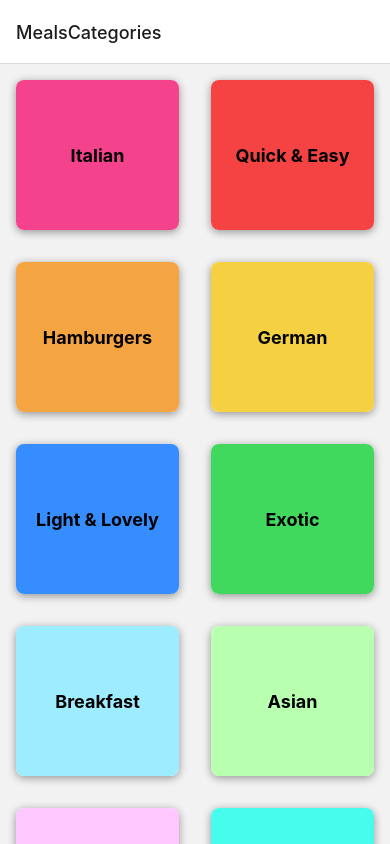
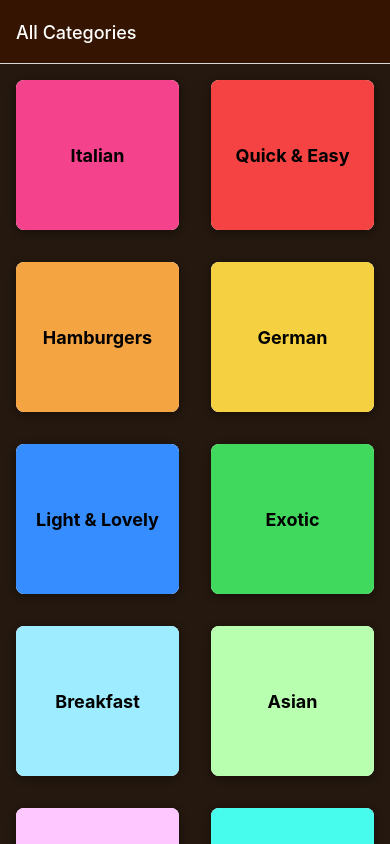
Before and after one commit to pakyardim/Meals-App-RN, a React Native app: screen /MealsCategories in a window 390 px wide. Built offline with nearby package versions, Linux system fonts and the light colour scheme.

Commit message:
ui(header&background): style screen header and backgrounds dynamically

```diff
--- a/App.js
+++ b/App.js
@@ -5,18 +5,28 @@
 import CategoriesScreen from "./screens/CategoriesScreen";
 import MealsOverviewScreen from "./screens/MealsOverviewScreen";
 
-
 const Stack = createNativeStackNavigator();
-
 
 export default function App() {
   return (
     <>
-      <StatusBar style="dark" />
+      <StatusBar style="light" />
       <NavigationContainer>
-        <Stack.Navigator>
-          <Stack.Screen name="MealsCategories" component={CategoriesScreen}/>
-          <Stack.Screen name="MealsOverview" component={MealsOverviewScreen}/>
+        <Stack.Navigator
+          screenOptions={{
+            headerStyle: { backgroundColor: "#351401" },
+            headerTintColor: "white",
+            contentStyle: { backgroundColor: "#24180f" },
+          }}
+        >
+          <Stack.Screen
+            name="MealsCategories"
+            component={CategoriesScreen}
+            options={{
+              title: "All Categories",
+            }}
+          />
+          <Stack.Screen name="MealsOverview" component={MealsOverviewScreen} />
         </Stack.Navigator>
       </NavigationContainer>
     </>
--- a/screens/MealsOverviewScreen.js
+++ b/screens/MealsOverviewScreen.js
@@ -1,14 +1,25 @@
-import { View, FlatList, StyleSheet } from 'react-native';
+import { View, FlatList, StyleSheet } from "react-native";
+import { useLayoutEffect } from "react";
 
-import MealItem from '../components/MealItem';
-import { MEALS } from '../data/dummy-data';
+import MealItem from "../components/MealItem";
+import { MEALS, CATEGORIES } from "../data/dummy-data";
 
-function MealsOverviewScreen({ route }) {
+function MealsOverviewScreen({ route, navigation }) {
   const catId = route.params.categoryId;
 
   const displayedMeals = MEALS.filter((mealItem) => {
     return mealItem.categoryIds.indexOf(catId) >= 0;
   });
+
+  useLayoutEffect(() => {
+    const categoryTitle = CATEGORIES.find(
+      (category) => category.id === catId
+    ).title;
+
+    navigation.setOptions({
+      title: categoryTitle + " Meal",
+    });
+  }, [catId, navigation]);
 
   function renderMealItem(itemData) {
     const item = itemData.item;
@@ -18,11 +29,9 @@
       imageUrl: item.imageUrl,
       affordability: item.affordability,
       complexity: item.complexity,
-      duration: item.duration
+      duration: item.duration,
     };
-    return (
-      <MealItem {...mealItemProps} />
-    );
+    return <MealItem {...mealItemProps} />;
   }
 
   return (
@@ -38,7 +47,6 @@
 
 export default MealsOverviewScreen;
 
-
 const styles = StyleSheet.create({
   container: {
     flex: 1,
```
